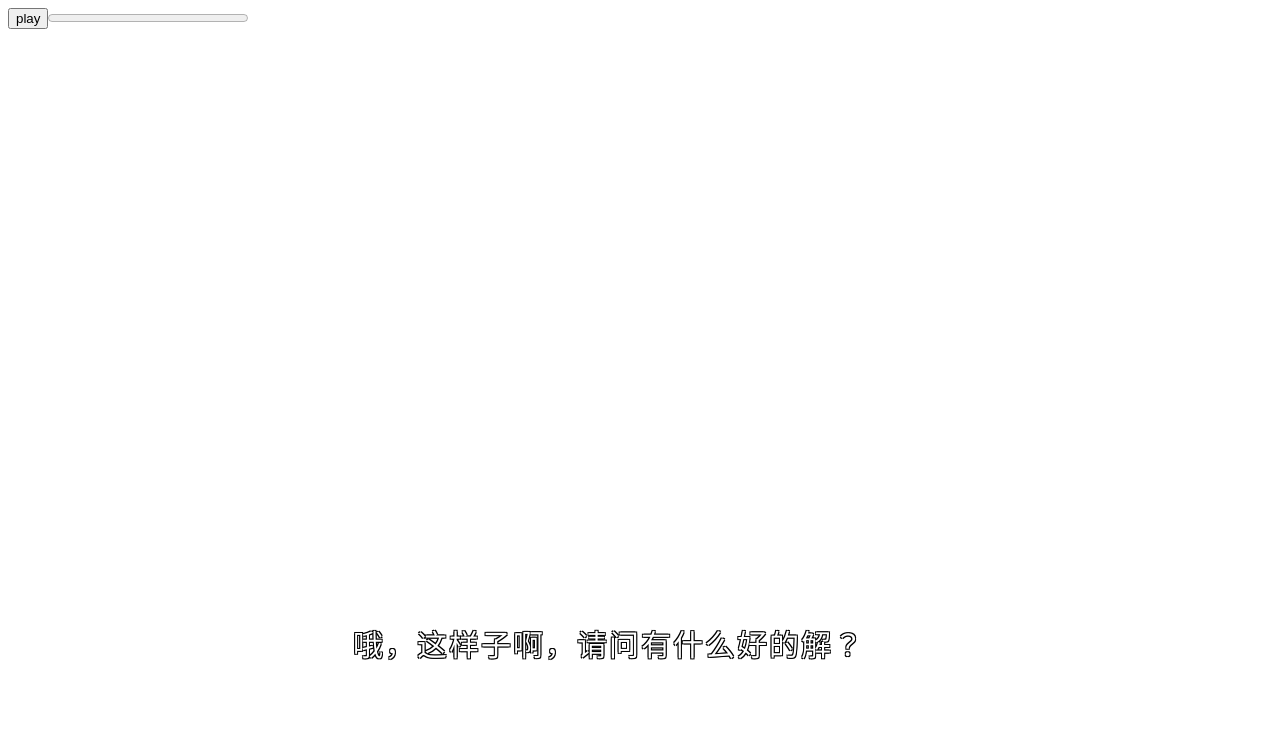
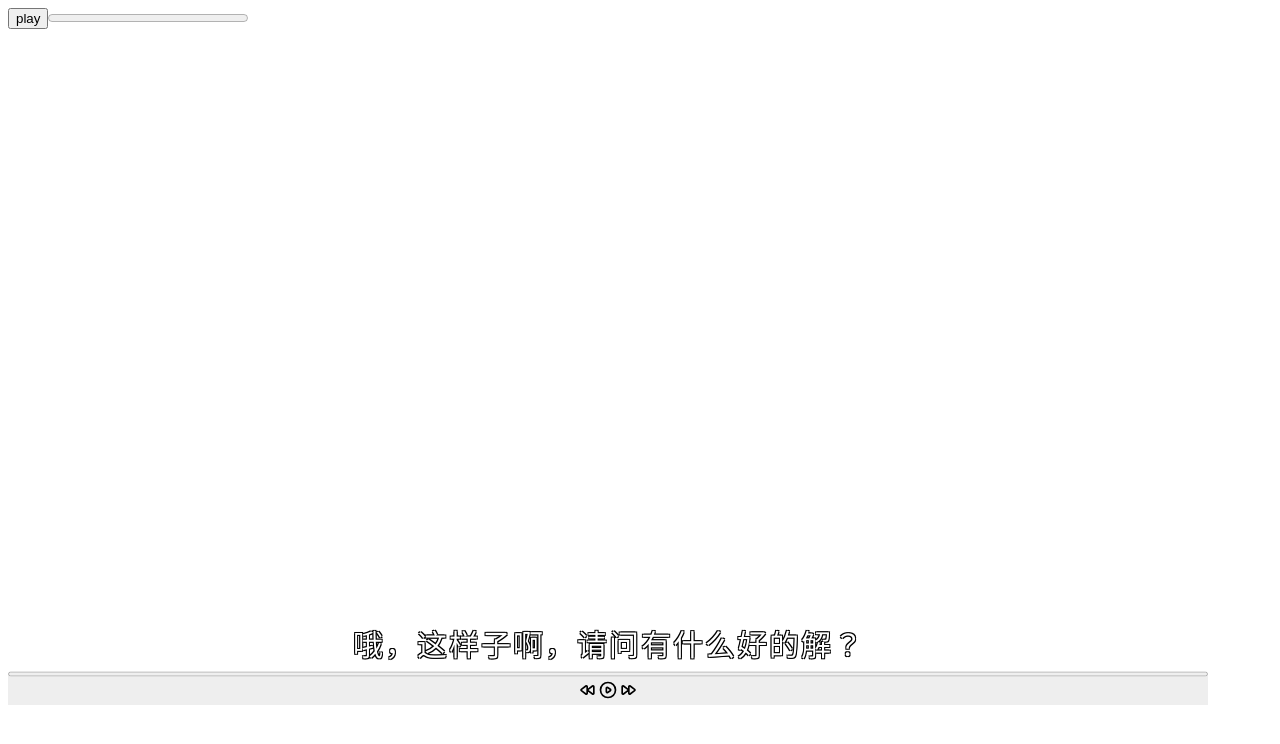
Before and after one commit to jonxuxu/polygon, a Next.js app in the folder frontend/: page / in a window 1280 px wide. Shown: the top 744 px of the page. Built offline with nearby package versions, Linux system fonts and the light colour scheme.

Commit message:
video player controls and progress bar ▶️⏯

```diff
--- a/frontend/pages/index.js
+++ b/frontend/pages/index.js
@@ -497,7 +497,6 @@ export default function VideoPlayer() {
           height={videoHeight}
           style={{ position: "absolute", left: 0, top: 0, zIndex: 0 }}
         />
-
         <MouseCanvas
           ref={secondayCanvas}
           width={videoWidth}
@@ -518,6 +517,132 @@ export default function VideoPlayer() {
         >
           {captionChars}
         </div>
+        <div>
+          <progress
+            id="progress-bar"
+            min="0"
+            max="100"
+            style={{
+              width: "100%",
+              position: "absolute",
+              display: "flex",
+              justifyContent: "center",
+              bottom: 26,
+              zIndex: 4,
+              left: 0,
+              height: 10,
+              width: videoWidth,
+            }}
+            value={videoProgress}
+            onClick={(e) => {
+              const currentTargetRect = e.currentTarget.getBoundingClientRect();
+              const left = e.pageX - currentTargetRect.left;
+              const percentage = left / 200;
+              const vidTime = videoRef.current.duration * percentage;
+              videoRef.current.currentTime = vidTime;
+              setPlaying(true);
+            }}
+          >
+            {videoProgress}% played
+          </progress>
+        </div>
+        <div
+          style={{
+            position: "absolute",
+            display: "flex",
+            justifyContent: "center",
+            bottom: 0,
+            left: 0,
+            width: videoWidth,
+            height: 20,
+            paddingTop: 5,
+            paddingBottom: 5,
+            zIndex: 3,
+            backgroundColor: "#eee",
+          }}
+        >
+          <div
+            onClick={() => {
+              // videoRef.current.setVideoProgress(videoProgress - 10);
+            }}
+            style={{ width: 20 }}
+          >
+            <svg
+              xmlns="http://www.w3.org/2000/svg"
+              className="h-6 w-6"
+              fill="none"
+              viewBox="0 0 24 24"
+              stroke="currentColor"
+            >
+              <path
+                strokeLinecap="round"
+                strokeLinejoin="round"
+                strokeWidth={2}
+                d="M12.066 11.2a1 1 0 000 1.6l5.334 4A1 1 0 0019 16V8a1 1 0 00-1.6-.8l-5.333 4zM4.066 11.2a1 1 0 000 1.6l5.334 4A1 1 0 0011 16V8a1 1 0 00-1.6-.8l-5.334 4z"
+              />
+            </svg>
+          </div>
+          <div
+            onClick={() => {
+              playing ? videoRef.current.pause() : videoRef.current.play();
+              setPlaying(!playing);
+            }}
+            style={{ width: 20 }}
+          >
+            {playing ? (
+              <svg
+                xmlns="http://www.w3.org/2000/svg"
+                className="h-6 w-6"
+                fill="none"
+                viewBox="0 0 24 24"
+                stroke="currentColor"
+              >
+                <path
+                  strokeLinecap="round"
+                  strokeLinejoin="round"
+                  strokeWidth={2}
+                  d="M10 9v6m4-6v6m7-3a9 9 0 11-18 0 9 9 0 0118 0z"
+                />
+              </svg>
+            ) : (
+              <svg
+                xmlns="http://www.w3.org/2000/svg"
+                className="h-6 w-6"
+                fill="none"
+                viewBox="0 0 24 24"
+                stroke="currentColor"
+              >
+                <path
+                  strokeLinecap="round"
+                  strokeLinejoin="round"
+                  strokeWidth={2}
+                  d="M14.752 11.168l-3.197-2.132A1 1 0 0010 9.87v4.263a1 1 0 001.555.832l3.197-2.132a1 1 0 000-1.664z"
+                />
+                <path
+                  strokeLinecap="round"
+                  strokeLinejoin="round"
+                  strokeWidth={2}
+                  d="M21 12a9 9 0 11-18 0 9 9 0 0118 0z"
+                />
+              </svg>
+            )}
+          </div>
+          <svg
+            xmlns="http://www.w3.org/2000/svg"
+            className="h-6 w-6"
+            fill="none"
+            viewBox="0 0 24 24"
+            stroke="currentColor"
+          >
+            <path
+              strokeLinecap="round"
+              strokeLinejoin="round"
+              strokeWidth={2}
+              d="M11.933 12.8a1 1 0 000-1.6L6.6 7.2A1 1 0 005 8v8a1 1 0 001.6.8l5.333-4zM19.933 12.8a1 1 0 000-1.6l-5.333-4A1 1 0 0013 8v8a1 1 0 001.6.8l5.333-4z"
+            />
+          </svg>
+        </div>
+        {/* // toggle "showControls" state */}
       </div>
     </div>
   );
```
